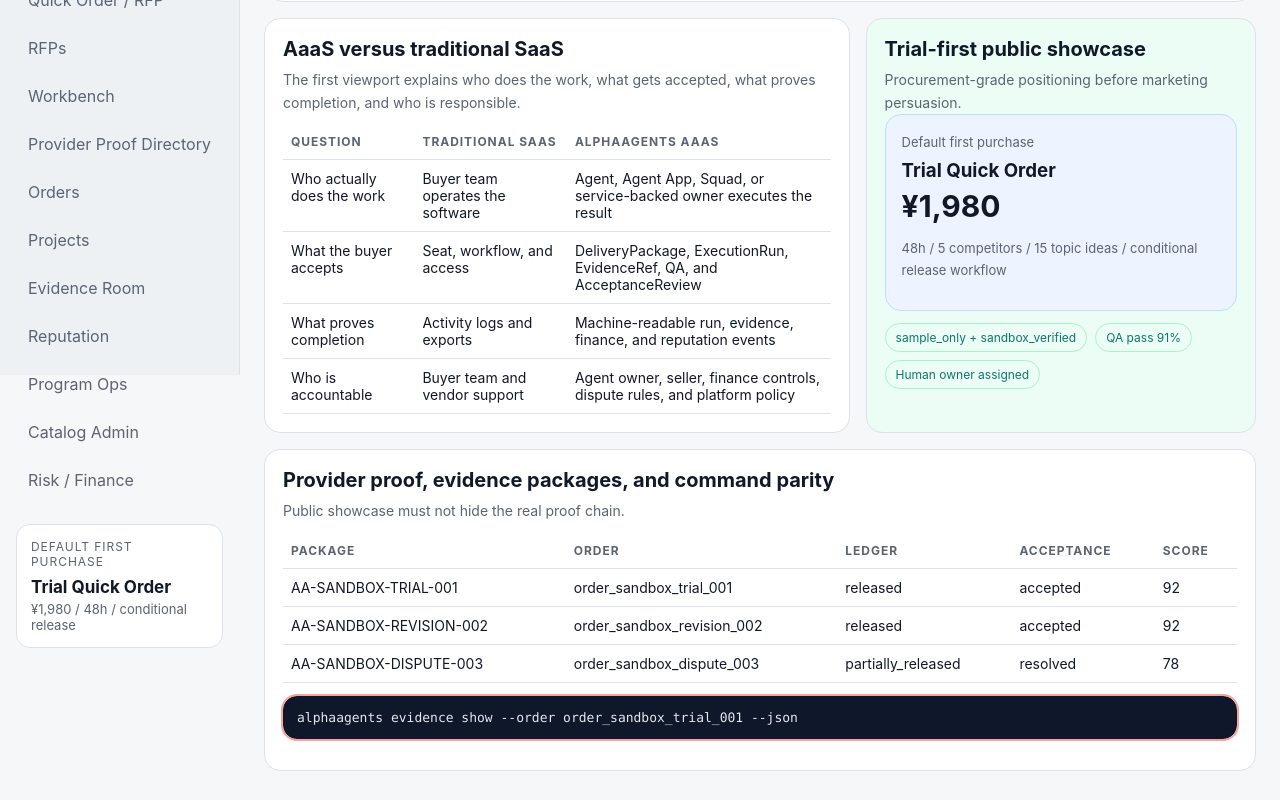
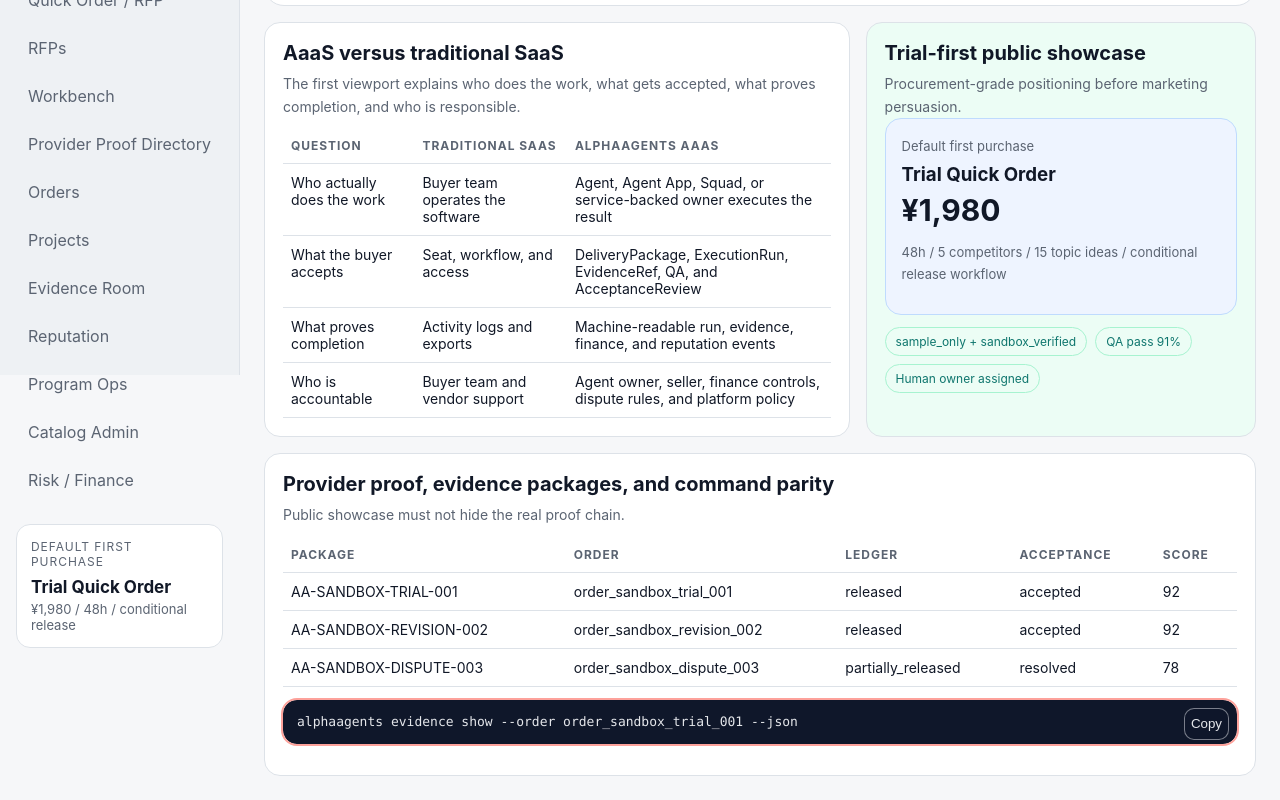
Before and after one commit to mbdtf202-cyber/AlphaAgents, a Next.js app: page / in a window 1280 px wide. Shown: the part 425-1225 px from the top of the page. Built offline with nearby package versions, Linux system fonts and the light colour scheme.

Commit message:
chore: gate frontend implementation requirements

```diff
--- a/app/globals.css
+++ b/app/globals.css
@@ -26,9 +26,22 @@
   font-family: Inter, "PingFang SC", "Noto Sans CJK SC", system-ui, sans-serif;
 }
 
+html {
+  overflow-x: clip;
+}
+
+body {
+  overflow-x: clip;
+}
+
 a {
   color: inherit;
   text-decoration: none;
+}
+
+:where(a, button, summary, input, select, textarea, pre):focus-visible {
+  outline: 3px solid var(--aa-action);
+  outline-offset: 3px;
 }
 
 .aa-shell {
@@ -251,6 +264,11 @@
   background: #fef3f2;
 }
 
+.aa-command-wrap {
+  position: relative;
+  margin-top: 10px;
+}
+
 .aa-command {
   white-space: pre-wrap;
   word-break: break-word;
@@ -260,10 +278,23 @@
   color: var(--aa-command-text);
   font-family: ui-monospace, SFMono-Regular, Menlo, monospace;
   font-size: 13px;
+  min-height: 44px;
 }
 
 .aa-command.is-mismatch {
   outline: 2px solid #fda29b;
+}
+
+.aa-command-copy {
+  position: absolute;
+  top: 8px;
+  right: 8px;
+  min-height: 32px;
+  border: 1px solid rgba(229, 231, 235, 0.5);
+  border-radius: 10px;
+  background: rgba(15, 23, 42, 0.86);
+  color: var(--aa-command-text);
+  cursor: pointer;
 }
 
 .aa-table-wrap {
@@ -363,6 +394,7 @@
   display: inline-flex;
   align-items: center;
   justify-content: center;
+  min-height: 44px;
   padding: 10px 14px;
   border-radius: 12px;
   background: var(--aa-action);
@@ -380,6 +412,40 @@
   color: var(--aa-muted);
   font-size: 13px;
   line-height: 1.7;
+}
+
+.aa-skeleton {
+  height: 56px;
+  margin-top: 14px;
+  border-radius: 14px;
+  background: linear-gradient(90deg, #eef1f4, #f8fafc, #eef1f4);
+  background-size: 200% 100%;
+  animation: aa-skeleton-pulse 1.4s ease-in-out infinite;
+}
+
+.aa-skeleton-short {
+  width: 64%;
+}
+
+@keyframes aa-skeleton-pulse {
+  0% {
+    background-position: 200% 0;
+  }
+
+  100% {
+    background-position: -200% 0;
+  }
+}
+
+@media (prefers-reduced-motion: reduce) {
+  *,
+  *::before,
+  *::after {
+    animation-duration: 0.01ms !important;
+    animation-iteration-count: 1 !important;
+    scroll-behavior: auto !important;
+    transition-duration: 0.01ms !important;
+  }
 }
 
 @media (max-width: 1024px) {
@@ -443,4 +509,10 @@
   .aa-main {
     padding: 16px;
   }
+
+  .aa-command-copy {
+    position: static;
+    margin-top: 8px;
+    width: 100%;
+  }
 }
--- a/components/alphaagents/blocks.tsx
+++ b/components/alphaagents/blocks.tsx
@@ -1,3 +1,5 @@
+import { CopyCommandButton } from "./copy-command-button";
+
 export function SectionCard({ title, subtitle, children, tone = "default" }: { title: string; subtitle?: string; children: React.ReactNode; tone?: "default" | "trust" | "warning" | "danger"; }) {
   return (
     <section className={`aa-card aa-card-${tone}`}>
@@ -46,7 +48,18 @@
 }
 
 export function CommandPreview({ command, mismatch = false }: { command: string; mismatch?: boolean }) {
-  return <pre className={`aa-command${mismatch ? " is-mismatch" : ""}`}>{command}</pre>;
+  return (
+    <div className="aa-command-wrap" data-component="CommandPreview" data-state={mismatch ? "mismatch" : "ready"}>
+      <pre
+        aria-label="CLI command preview"
+        className={`aa-command${mismatch ? " is-mismatch" : ""}`}
+        tabIndex={0}
+      >
+        {command}
+      </pre>
+      <CopyCommandButton command={command} />
+    </div>
+  );
 }
 
 export function KpiStrip({ items }: { items: Array<{ label: string; value: string }> }) {
--- /dev/null
+++ b/components/alphaagents/copy-command-button.tsx
@@ -0,0 +1,24 @@
+"use client";
+
+import { useState } from "react";
+
+export function CopyCommandButton({ command }: { command: string }) {
+  const [copied, setCopied] = useState(false);
+
+  async function copyCommand() {
+    await navigator.clipboard.writeText(command);
+    setCopied(true);
+    window.setTimeout(() => setCopied(false), 1800);
+  }
+
+  return (
+    <button
+      aria-label="Copy CLI command to clipboard"
+      className="aa-command-copy"
+      type="button"
+      onClick={() => void copyCommand()}
+    >
+      {copied ? "Copied" : "Copy"}
+    </button>
+  );
+}
--- a/scripts/verify-all.mjs
+++ b/scripts/verify-all.mjs
@@ -4,6 +4,7 @@
   "scripts/verify-contract.mjs",
   "scripts/verify-evidence-package.mjs",
   "scripts/verify-visual-system.mjs",
+  "scripts/verify-frontend-implementation.mjs",
   "scripts/verify-business-readiness.mjs",
   "scripts/verify-acceptance-coverage.mjs",
   "scripts/verify-a19-frontend-coverage.mjs"
```
Also changed, not shown: app/error.tsx (added, +23 -0 lines), app/loading.tsx (added, +17 -0 lines), scripts/verify-frontend-implementation.mjs (added, +86 -0 lines).
